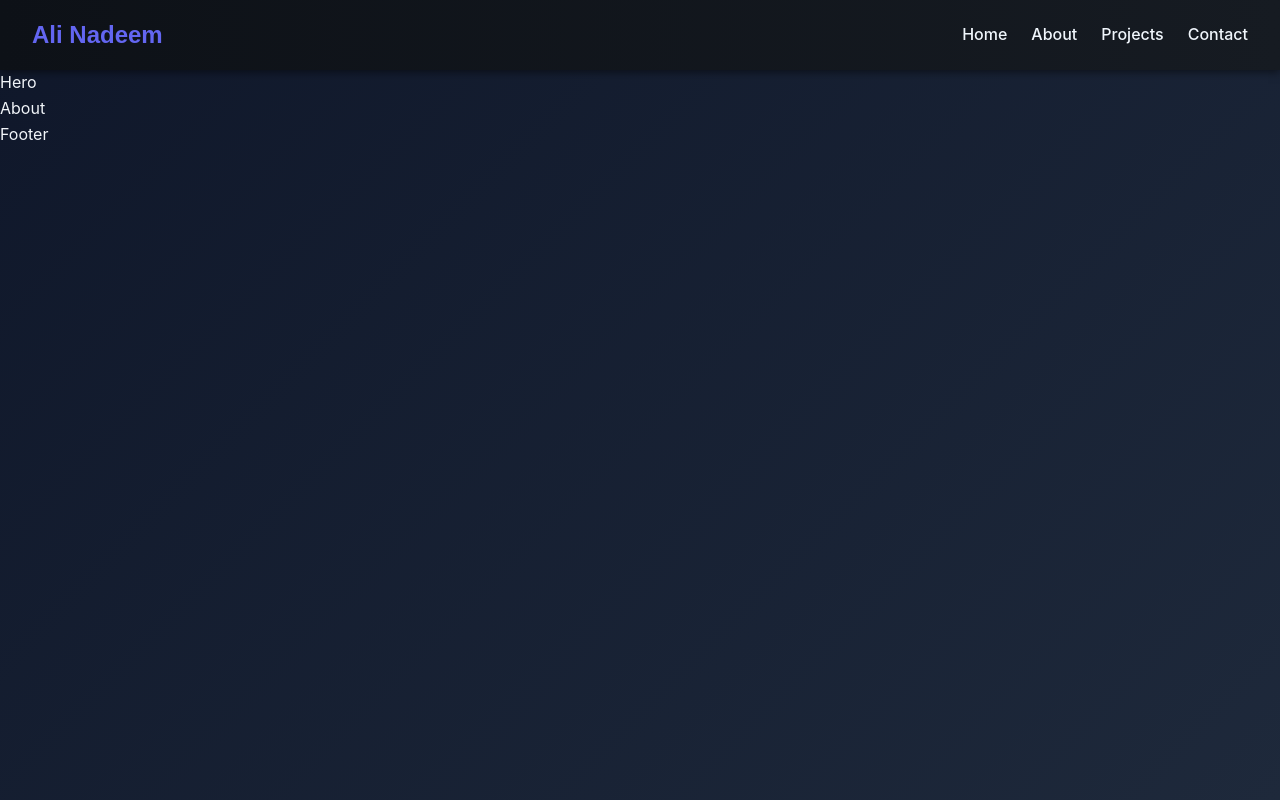
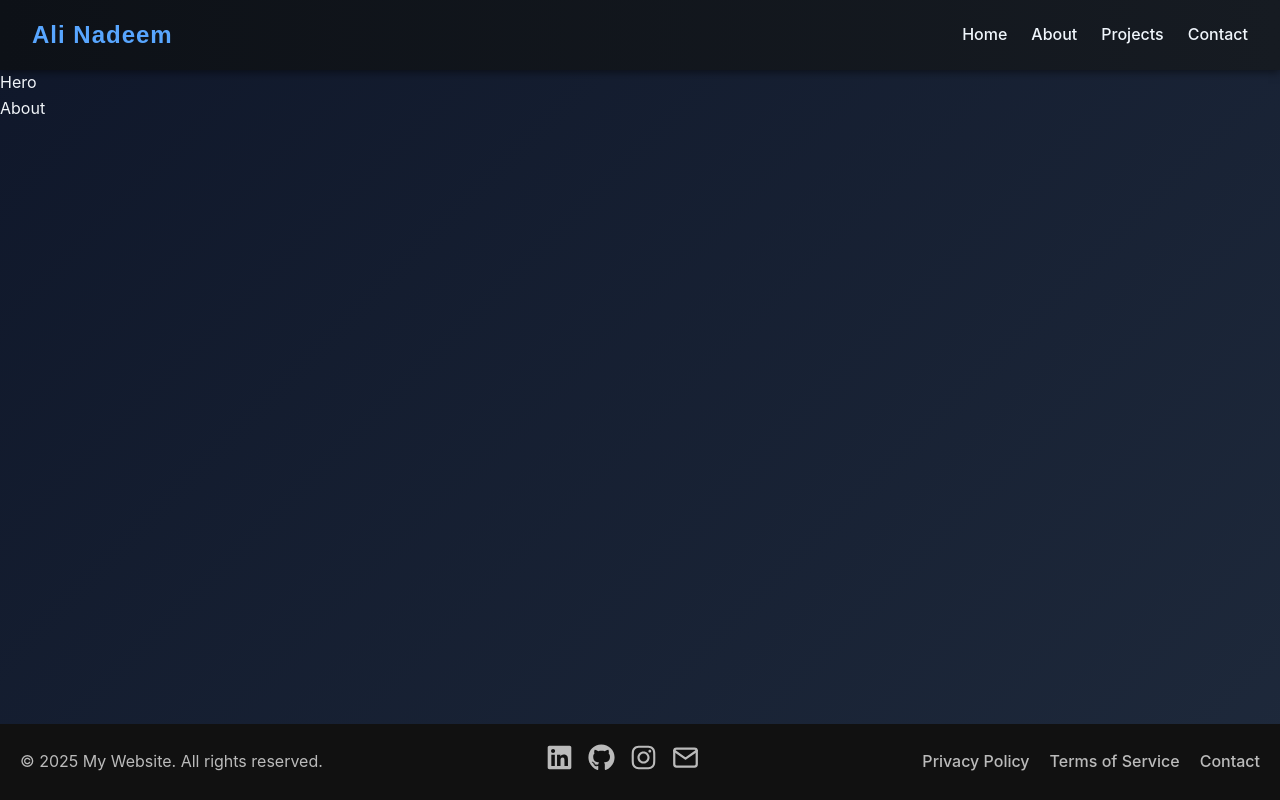
Before and after one commit to alinadeem13/Software-Developer-Portfolio, a React (Vite) app: page / in a window 1280 px wide. Built offline with nearby package versions, Linux system fonts and the light colour scheme.

Commit message:
Setup Footer section

```diff
--- a/package.json
+++ b/package.json
@@ -11,7 +11,8 @@
   },
   "dependencies": {
     "react": "^19.1.1",
-    "react-dom": "^19.1.1"
+    "react-dom": "^19.1.1",
+    "react-icons": "^5.5.0"
   },
   "devDependencies": {
     "@eslint/js": "^9.34.0",
--- a/src/components/Footer.tsx
+++ b/src/components/Footer.tsx
@@ -1,7 +1,48 @@
-import React from 'react'
+import styles from "./style.module.css";
+import { FaLinkedin, FaGithub, FaInstagram } from "react-icons/fa";
+import { FiMail } from "react-icons/fi";
 
 export const Footer = () => {
-    return (
-        <div>Footer</div>
-    )
-}
+  return (
+    <footer className={styles.footer}>
+      <p>© 2025 My Website. All rights reserved.</p>
+
+      <div className={styles.socialIcons}>
+        <a
+          href="https://www.linkedin.com/in/ali-nadeem-790a95214/"
+          target="_blank"
+          rel="noopener noreferrer"
+        >
+          <FaLinkedin size={27} />
+        </a>
+        <a
+          href="https://github.com/alinadeem13"
+          target="_blank"
+          rel="noopener noreferrer"
+        >
+          <FaGithub size={27} />
+        </a>
+        <a
+          href="https://instagram.com/alinadeem13_"
+          target="_blank"
+          rel="noopener noreferrer"
+        >
+          <FaInstagram size={27} />
+        </a>
+        <a
+          href="mailto:alinadeem13@gmail.com?subject=Hello Ali&body=I wanted to reach out to you..."
+          target="_blank"
+          rel="noopener noreferrer"
+        >
+          <FiMail size={27} />
+        </a>
+      </div>
+
+      <div className={styles.footerLinks}>
+        <a href="#">Privacy Policy</a>
+        <a href="#">Terms of Service</a>
+        <a href="#">Contact</a>
+      </div>
+    </footer>
+  );
+};
--- a/src/components/Layout.tsx
+++ b/src/components/Layout.tsx
@@ -1,14 +1,14 @@
-import React from 'react'
-import { Navbar } from './Navbar'
-import { Footer } from './Footer'
+import React from "react";
+import { Navbar } from "./Navbar";
+import { Footer } from "./Footer";
+import "../../src/index.css";
 
 export const Layout = ({ children }: { children: React.ReactNode }) => {
-    return (
-        <div>
-            <Navbar />
-            <main>{children}</main>
-            <Footer />
-        </div>
-
-    )
-}
+  return (
+    <div className="layout">
+      <Navbar />
+      <main>{children}</main>
+      <Footer />
+    </div>
+  );
+};
--- a/src/components/Navbar.tsx
+++ b/src/components/Navbar.tsx
@@ -20,7 +20,7 @@ export const Navbar = () => {
 
   return (
     <nav className={styles.navbar}>
-      <h1 className={styles.brand}>Ali Nadeem</h1>
+      <h1 className={styles.logo}>Ali Nadeem</h1>
 
       {/* Hamburger */}
       <button
--- a/src/components/style.module.css
+++ b/src/components/style.module.css
@@ -87,3 +87,54 @@
     font-size: 1.2rem;
   }
 }
+.logo {
+  font-size: 1.5rem;
+  font-weight: 700;
+  color: var(--color-primary);
+  align-items: center;
+  justify-content: center;
+}
+
+/* ============== FOOTERv=================== */
+
+.footer {
+  display: flex;
+  align-items: center;
+  justify-content: space-between; /* space between © text and links */
+  padding: 20px;
+  background-color: #111;
+}
+
+.footerLinks {
+  display: flex;
+  gap: 20px;
+}
+
+.footerLinks a {
+  color: #bbb;
+  text-decoration: none;
+}
+
+.footerLinks a:hover {
+  color: #fff;
+}
+
+.footer p {
+  color: #bbb;
+  margin: 0; /* no need text-align center anymore */
+}
+
+.socialIcons {
+  display: flex;
+  gap: 15px;
+}
+
+.socialIcons a {
+  color: #bbb;
+  font-size: 20px;
+  transition: color 0.3s ease;
+}
+
+.socialIcons a:hover {
+  color: #fff;
+}
--- a/src/index.css
+++ b/src/index.css
@@ -169,3 +169,19 @@ button:hover {
     display: block;
   }
 }
+html,
+body,
+#root {
+  height: 100%;
+  margin: 0;
+}
+
+.layout {
+  display: flex;
+  flex-direction: column;
+  min-height: 100vh;
+}
+
+.layout main {
+  flex: 1; /* pushes footer down */
+}
```
Also changed, not shown: src/App.tsx (+6 -8 lines), 1 other file (tests, documents, lock files or other folders).
